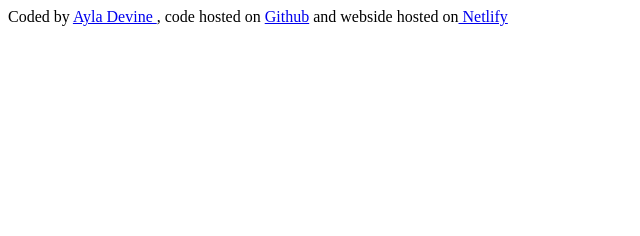
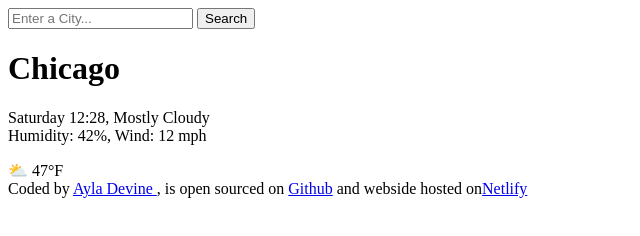
Before and after one commit to ayla-devine/WeatherApp, a plain HTML site: page index.html in a window 1280 px wide. Shown: the whole page, without its empty margins (0-640 px from the left). Drawn offline with Linux system fonts and the light colour scheme.

Commit message:
deleted weatherapp.html and moved code to index.html

```diff
--- a/index.html
+++ b/index.html
@@ -1,15 +1,39 @@
 <!DOCTYPE html>
 <html lang="en">
+
 <head>
     <meta charset="UTF-8">
     <meta name="viewport" content="width=device-width, initial-scale=1.0">
-    <link rel="stylesheet" href="src/style.css"/>
     <title>Weather App</title>
 </head>
+
 <body>
+    <header>
+        <form>
+            <input type="search" placeholder="Enter a City..." />
+            <input type="submit" value="Search" />
+        </form>
+    </header>
+    <main>
+        <div>
+            <h1>Chicago</h1>
+            <p>
+                Saturday 12:28, Mostly Cloudy
+                <br />
+                Humidity: 42%, Wind: 12 mph
+            </p>
+        </div>
+        <div>
+            ⛅ 47°F
+        </div>
+
+    </main>
     <footer>Coded by
-        <a href="https://github.com/ayla-devine" target="_blank">Ayla Devine </a>, code hosted on <a href="https://github.com/ayla-devine/WeatherApp" target="_blank"> Github</a> and webside hosted on<a href="https://main--devineweather.netlify.app/" target="_blank"> Netlify</a>
+        <a href="https://github.com/ayla-devine" target="_blank">Ayla Devine </a>, is open sourced on <a
+            href="https://github.com/ayla-devine/WeatherApp" target="_blank"> Github</a> and webside hosted on<a
+            href="https://main--devineweather.netlify.app/" target="_blank">Netlify</a>
 
-        </footer>
+    </footer>
 </body>
+
 </html>
```
Also changed, not shown: WeatherApp.html (deleted, +0 -34 lines).
